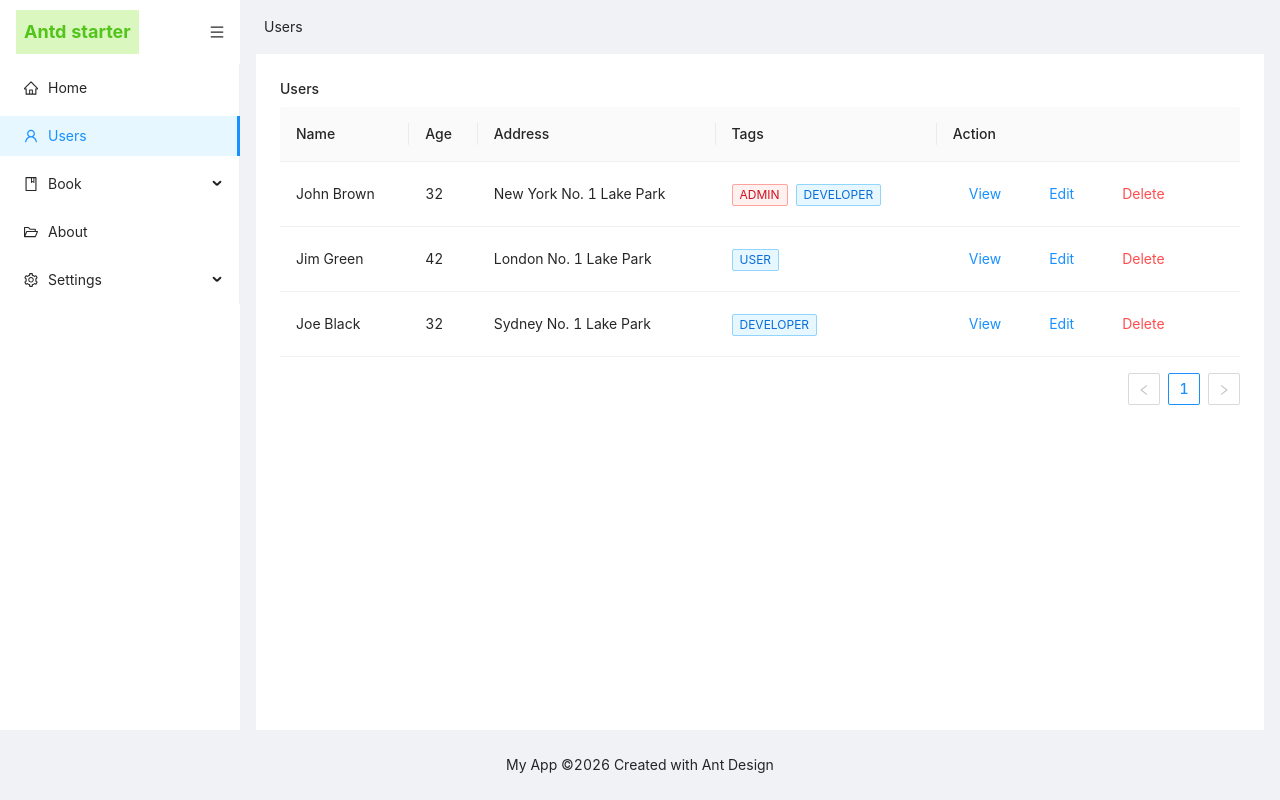
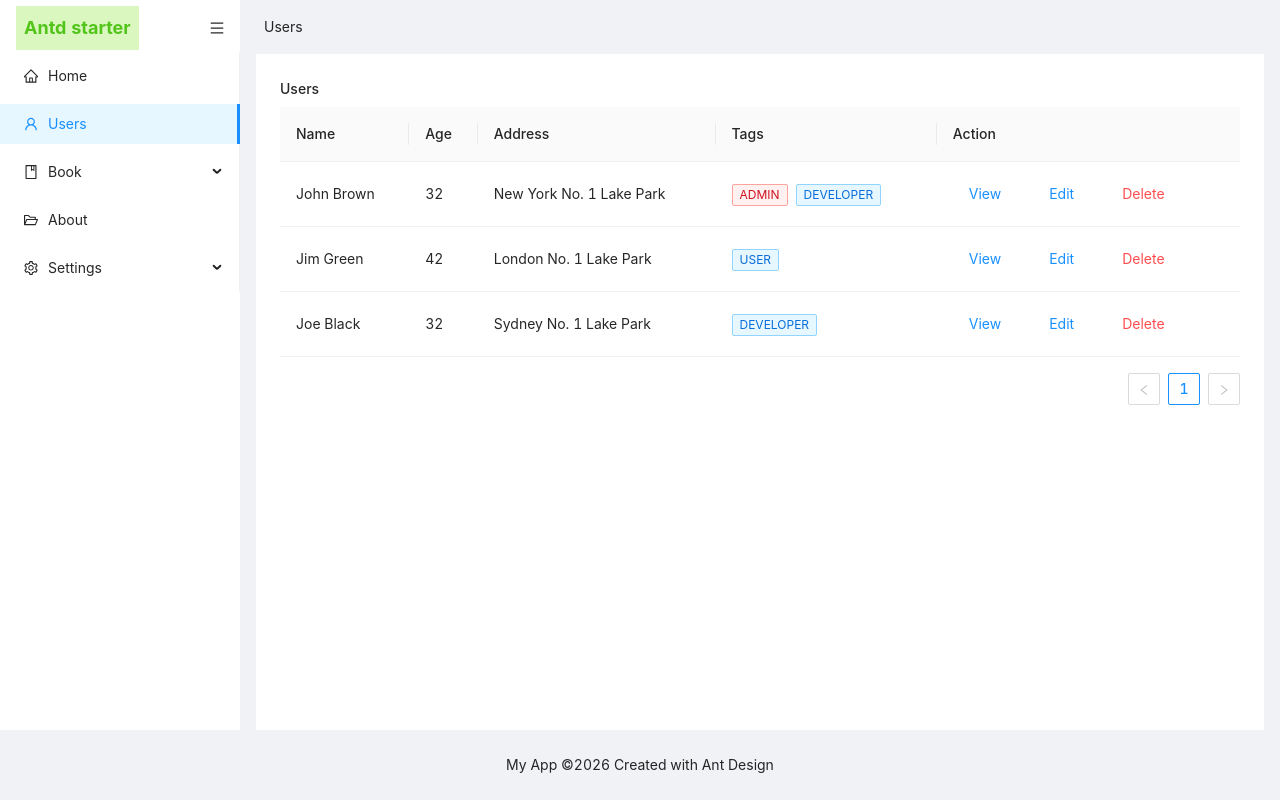
Before and after one commit to tuokaikyle/antd-v4-starter, a React (Vite) app: page /users in a window 1280 px wide. Built offline with nearby package versions, Linux system fonts and the light colour scheme.

Commit message:
ui fixes

```diff
--- a/src/routes/__root.tsx
+++ b/src/routes/__root.tsx
@@ -5,7 +5,7 @@ import {
   useRouterState,
 } from '@tanstack/react-router';
 import { TanStackRouterDevtools } from '@tanstack/react-router-devtools';
-import { Breadcrumb, Drawer, Dropdown, Layout, Menu } from 'antd';
+import { Breadcrumb, Button, Drawer, Dropdown, Layout, Menu } from 'antd';
 import {
   HomeOutlined,
   UserOutlined,
@@ -249,12 +249,19 @@ function RootComponent() {
           </div>
 
           <Dropdown
-            menu={{ items: headerMenuItems }}
+            menu={{
+              items: headerMenuItems,
+              style: { padding: '4px' },
+            }}
             overlayStyle={{ minWidth: 160 }}
             placement='bottomRight'
             trigger={['click']}
           >
-            <SettingOutlined style={{ paddingInline: '24px' }} />
+            <Button
+              type='text'
+              icon={<SettingOutlined />}
+              style={{ marginInline: '8px' }}
+            />
           </Dropdown>
         </Header>
       )}
@@ -299,9 +306,10 @@ function RootComponent() {
                 display: 'flex',
                 alignItems: 'center',
                 justifyContent: collapsed ? 'center' : 'space-between',
-                height: 64,
+                height: 48,
                 padding: collapsed ? 0 : '0 16px',
                 overflow: 'hidden',
+                marginTop: 4,
               }}
             >
               {!collapsed && (
--- a/src/routes/users/index.tsx
+++ b/src/routes/users/index.tsx
@@ -96,7 +96,11 @@ function Users() {
   return (
     <div>
       <h1>Users</h1>
-      <Table columns={columns} dataSource={data} scroll={{ x: 'max-content' }} />
+      <Table
+        columns={columns}
+        dataSource={data}
+        scroll={{ x: 'max-content' }}
+      />
     </div>
   );
 }
```
